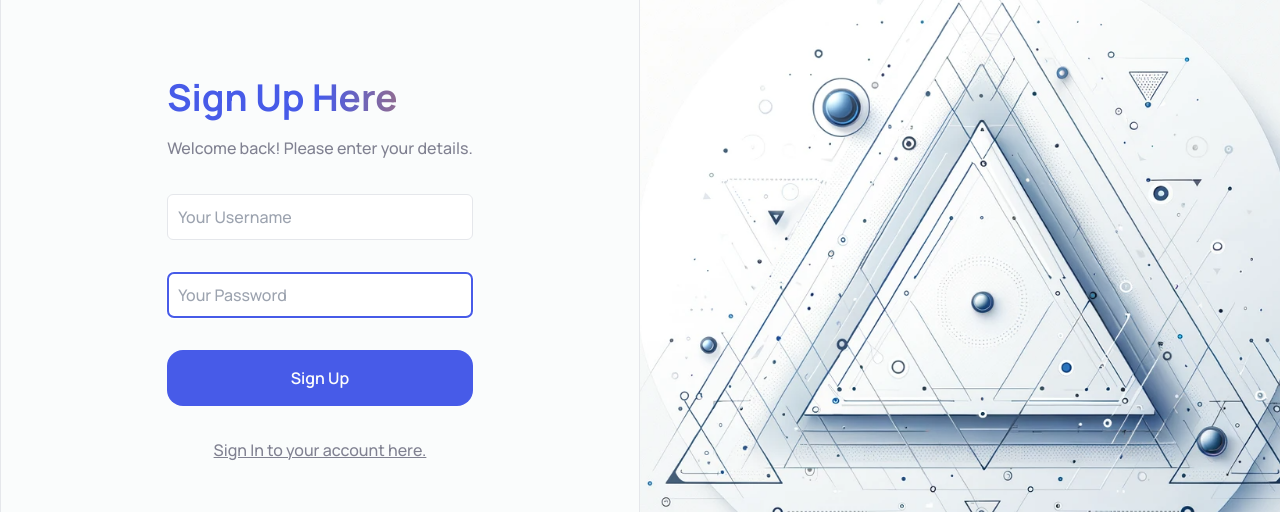
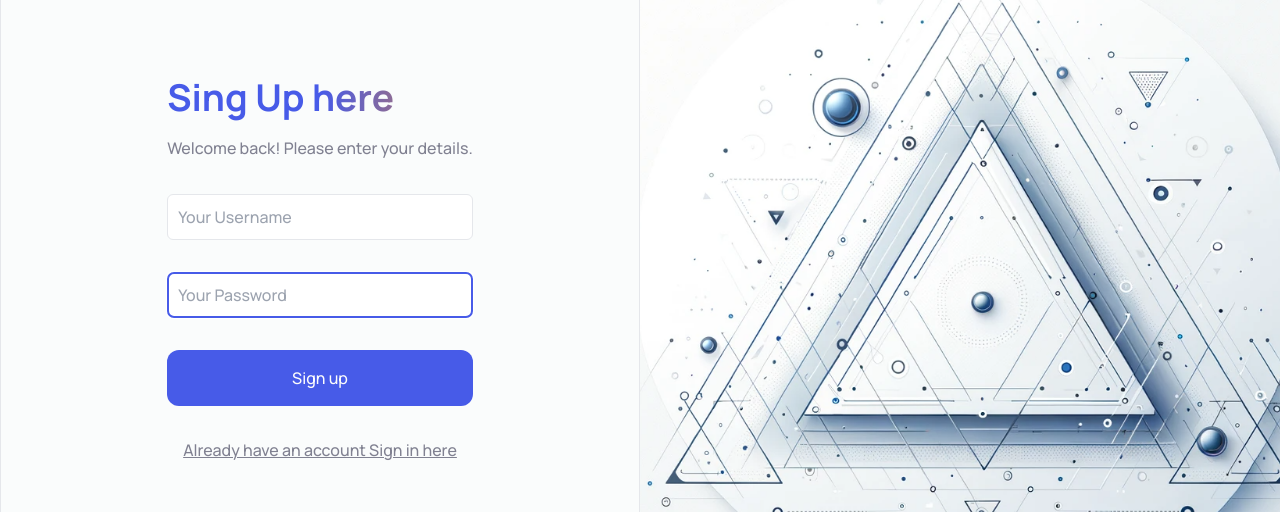
Before and after one commit to abdulrahmansoyooye/review-tracker-frontend, a React (Vite) app: page /user/register in a window 1280 px wide. Shown: the part 134-646 px from the top of the page. Built offline with nearby package versions, Linux system fonts and the light colour scheme.

Commit message:
Improve ux

```diff
--- a/src/components/ButtonComponent.jsx
+++ b/src/components/ButtonComponent.jsx
@@ -1,9 +1,9 @@
 const ButtonComponent = ({ color, children }) => {
   return (
     <div
-      className={`bg-[${color}] p-[1rem] flex justify-center text-[#Fcfcfc]  cursor-pointer font-[600] rounded-[1rem] text-center hover:bg-[#3a50f0] hover:scale-[1.2] transition-all duration-100`}
+      className={`bg-[${color}] p-[1rem] flex flex-col text-[#Fcfcfc]  cursor-pointer font-[600] rounded-[1rem] text-center hover:bg-[#3a50f0] hover:scale-[1.2] transition-all duration-100`}
     >
-      <button type="submit">{children}</button>
+      <button type="submit ">{children}</button>
     </div>
   );
 };
--- /dev/null
+++ b/src/components/Form.jsx
@@ -0,0 +1,127 @@
+/* eslint-disable react/no-unescaped-entities */
+import { useState } from "react";
+import axios from "axios";
+import InputComponent from "../components/InputComponent";
+import signup_background from "../assets/signup_background.png";
+import ButtonComponent from "../components/ButtonComponent";
+import { useNavigate } from "react-router-dom";
+import { useSession } from "../context/session";
+import spinner from "../assets/spinner.svg";
+const Form = ({ signIn, signUp }) => {
+  const { updateSessionData } = useSession();
+  const [errorMessage, seterrorMessage] = useState(false);
+  const [loading, setLoading] = useState(false);
+  const [data, setData] = useState({
+    username: "",
+    password: "",
+  });
+  const submitData = async () => {
+    setData({
+      username: "",
+      password: "",
+    });
+    setLoading(true);
+    if (signIn === true) {
+      try {
+        const response = await axios.post(
+          "https://review-tracker-backend.onrender.com/user/auth/login",
+          data
+        );
+
+        navigate("/");
+        setLoading(false);
+
+        updateSessionData(response.data);
+      } catch (error) {
+        console.log(error);
+        setLoading(false);
+
+        seterrorMessage({ message: error.response.data, code: error.code });
+      }
+    } else {
+      try {
+        const response = await axios.post(
+          "https://review-tracker-backend.onrender.com/user/auth/register",
+          data
+        );
+        if (response.status === 201) {
+          setLoading(false);
+          navigate("/user/login");
+        }
+      } catch (error) {
+        console.log(error);
+        setLoading(false);
+
+        seterrorMessage({ message: error.response.data, code: error.code });
+      }
+    }
+  };
+
+  const navigate = useNavigate();
+  return (
+    <div className="flex justify-between signupPage">
+      <div className="bg-[#fafcfc] border  h-[100vh] max-md:mx-[0.5rem] flex justify-center  items-center p-[3rem]  w-full">
+        <div className="flex flex-col gap-[2.12rem]">
+          {/* Heading */}
+          <div className="space-y-[0.62rem]">
+            <h1 className="text-[#11142D] text-[2.312rem] font-[700] bg-gradient-to-r from-[#475be8] via-[#475be8] to-[#D67D3E]  bg-clip-text text-transparent">
+              {signIn ? "Welcome Back" : "Sing Up here"}
+            </h1>
+            <p className="font-400 text-[#808191]">
+              Welcome back! Please enter your details.
+            </p>
+            {errorMessage && (
+              <div className="text-slate-100 text-center bg-red-600 p-[1rem] rounded-[1rem] flex flex-col">
+                <div className="font-[600]"> {errorMessage.code}</div>
+                <div>{errorMessage.message}</div>
+              </div>
+            )}
+          </div>
+          {/* User Informations */}
+          <div className="flex flex-col w-full gap-[2rem] ">
+            <InputComponent
+              name={"Username"}
+              id={"username"}
+              data={data}
+              setData={setData}
+              type={"text"}
+            />
+            <InputComponent
+              name={"Password"}
+              id={"password"}
+              type={"password"}
+              setData={setData}
+              data={data}
+            />
+            <div>
+              <button
+                className="active-btn w-full flex justify-center gap-[1rem] hover:scale-[1.2] transition-all duration-100"
+                onClick={submitData}
+                disabled={loading}
+              >
+                {loading && <img src={spinner} />}
+                {signIn ? "Sign in" : "Sign up"}
+              </button>
+            </div>
+
+            <p
+              className="font-400 text-[#808191] cursor-pointer underline text-center"
+              onClick={() => navigate("/user/register")}
+            >
+              {signIn
+                ? " Dont Have an account?Sign up here ."
+                : "Already have an account Sign in here"}
+            </p>
+          </div>
+        </div>
+      </div>
+      <img
+        src={signup_background}
+        alt=""
+        className="max-md:hidden md:w-[50%] object-cover"
+      />
+    </div>
+  );
+};
+
+export default Form;
--- a/src/views/SignIn.jsx
+++ b/src/views/SignIn.jsx
@@ -6,91 +6,10 @@ import signup_background from "../assets/signup_background.png";
 import ButtonComponent from "../components/ButtonComponent";
 import { useNavigate } from "react-router-dom";
 import { useSession } from "../context/session";
+import Form from "../components/Form";
 
 const SignIn = () => {
-  const { updateSessionData } = useSession();
-  const [errorMessage, seterrorMessage] = useState(false);
-  const [data, setData] = useState({
-    username: "",
-    password: "",
-  });
-  const submitData = async () => {
-    setData({
-      username: "",
-      password: "",
-    });
-    try {
-      var response = await axios.post(
-        "https://review-tracker-backend.onrender.com/user/auth/login",
-        data
-      );
-
-      navigate("/");
-      updateSessionData(response.data);
-    } catch (error) {
-      console.log(error);
-      seterrorMessage({ message: error.response.data, code: error.code });
-    }
-  };
-
-  const navigate = useNavigate();
-  return (
-    <div className="flex justify-between signupPage">
-      <div className="bg-[#fafcfc] border  h-[100vh] max-md:mx-[0.5rem] flex justify-center  items-center p-[3rem]  w-full">
-        <div className="flex flex-col gap-[2.12rem]">
-          {/* Heading */}
-          <div className="space-y-[0.62rem]">
-            <h1 className="text-[#11142D] text-[2.312rem] font-[700] bg-gradient-to-r from-[#475be8] via-[#475be8] to-[#D67D3E]  bg-clip-text text-transparent">
-              Welcome Back
-            </h1>
-            <p className="font-400 text-[#808191]">
-              Welcome back! Please enter your details.
-            </p>
-            {errorMessage && (
-              <div className="text-slate-100 text-center bg-red-600 p-[1rem] rounded-[1rem] flex flex-col">
-                <div className="font-[600]"> {errorMessage.code}</div>
-                <div>{errorMessage.message}</div>
-              </div>
-            )}
-          </div>
-          {/* User Informations */}
-          <div className="flex flex-col w-full gap-[2rem] ">
-            <InputComponent
-              name={"Username"}
-              id={"username"}
-              data={data}
-              setData={setData}
-              type={"text"}
-            />
-            <InputComponent
-              name={"Password"}
-              id={"password"}
-              type={"password"}
-              setData={setData}
-              data={data}
-            />
-            <div onClick={submitData}>
-              <ButtonComponent color={"#475BE8"} onClick={"signUp"}>
-                Sign In
-              </ButtonComponent>
-            </div>
-
-            <p
-              className="font-400 text-[#808191] cursor-pointer underline text-center"
-              onClick={() => navigate("/user/register")}
-            >
-              Dont Have an account?Sign In here .
-            </p>
-          </div>
-        </div>
-      </div>
-      <img
-        src={signup_background}
-        alt=""
-        className="max-md:hidden md:w-[50%] object-cover"
-      />
-    </div>
-  );
+  return <Form signIn={true} />;
 };
 
 export default SignIn;
--- a/src/views/Signup.jsx
+++ b/src/views/Signup.jsx
@@ -3,89 +3,11 @@ import ButtonComponent from "../components/ButtonComponent";
 import InputComponent from "../components/InputComponent";
 import signup_background from "../assets/signup_background.png";
 import { useNavigate } from "react-router-dom";
-import axios from "axios";
+
+import Form from "../components/Form";
 
 const Signup = () => {
-  const [errorMessage, seterrorMessage] = useState(false);
-
-  const [data, setData] = useState({
-    username: "",
-    password: "",
-  });
-  const submitData = async () => {
-    setData({
-      username: "",
-      password: "",
-    });
-
-    try {
-      const response = await axios.post(
-        "https://review-tracker-backend.onrender.com/user/auth/register",
-        data
-      );
-      if (response.status === 201) {
-        navigate("/user/login");
-      }
-    } catch (error) {
-      console.log(error);
-      seterrorMessage({ message: error.response.data, code: error.code });
-    }
-  };
-  const navigate = useNavigate();
-  return (
-    <div className="flex justify-between  signupPage">
-      <div className="bg-[#fafcfc] border  h-[100vh] max-md:mx-[0.5rem] flex justify-center  items-center p-[3rem]  w-full">
-        <div className="flex flex-col gap-[2.12rem]">
-          {/* Heading */}
-          <div className="space-y-[0.62rem]">
-            <h1 className="text-[#11142D] text-[2.312rem] font-[700] bg-gradient-to-r from-[#475be8] via-[#475be8] to-[#D67D3E]  bg-clip-text text-transparent">
-              Sign Up Here
-            </h1>
-            <p className="font-400 text-[#808191]">
-              Welcome back! Please enter your details.
-            </p>
-            {errorMessage && (
-              <div className="text-slate-100 text-center bg-red-600 p-[1rem] rounded-[1rem] flex flex-col">
-                <div className="font-[600]"> {errorMessage.code}</div>
-                <div>{errorMessage.message}</div>
-              </div>
-            )}
-          </div>
-          {/* User Informations */}
-          <div className="flex flex-col w-full gap-[2rem] ">
-            <InputComponent
-              name={"Username"}
-              id={"username"}
-              data={data}
-              setData={setData}
-              type={"text"}
-            />
-            <InputComponent
-              name={"Password"}
-              id={"password"}
-              type={"password"}
-              setData={setData}
-              data={data}
-            />
-            <div onClick={submitData}>
-              <ButtonComponent color={"#475BE8"}>Sign Up</ButtonComponent>
-            </div>
-            <p
-              className="font-400 text-[#808191] cursor-pointer underline text-center"
-              onClick={() => navigate("/user/login")}
-            >
-              Sign In to your account here.
-            </p>
-          </div>
-        </div>
-      </div>
-      <img
-        src={signup_background}
-        alt=""
-        className="max-md:hidden  top-0 md:w-[50%] object-cover"
-      />
-    </div>
-  );
+  return <Form signUp={true} />;
 };
 
 export default Signup;
```
Also changed, not shown: src/assets/spinner.svg (added).
